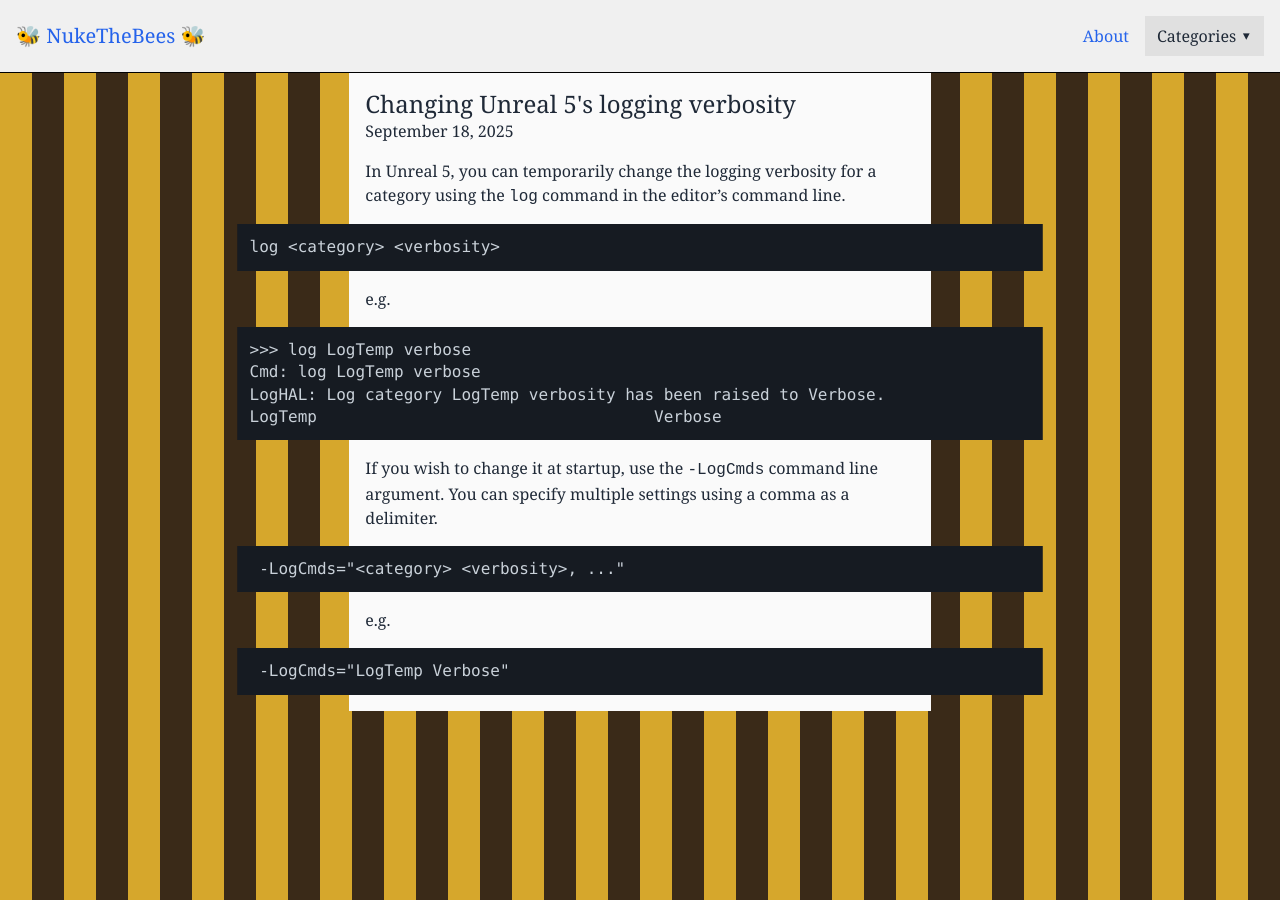
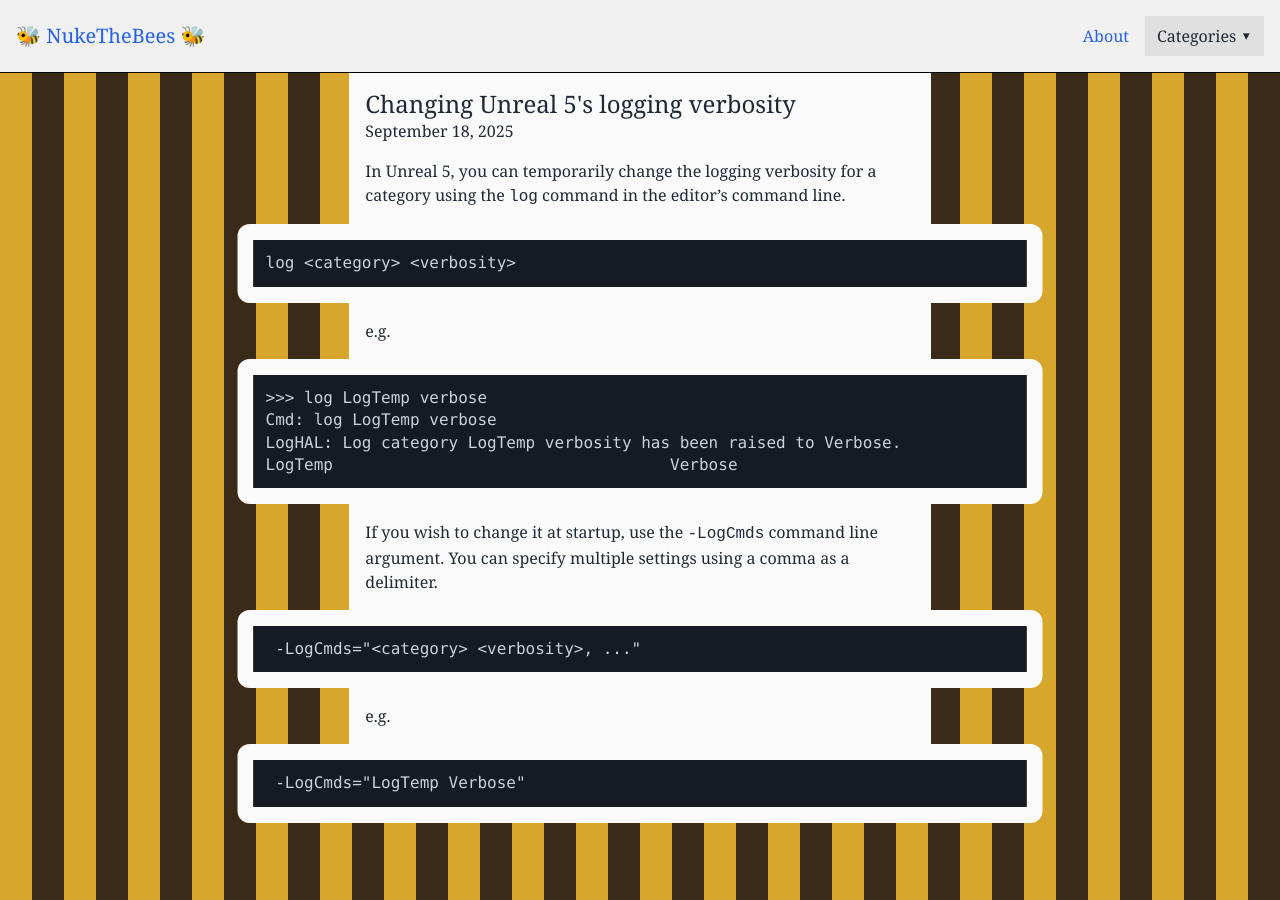
Before and after one commit to nukethebees/nukethebees.github.io, a Jekyll site: the page built from _posts/2025-09-18-unreal-log-mode.md, in a window 1280 px wide. Built offline with Jekyll 4.4.1, drawn with Linux system fonts in a browser that asks for light colours.

Commit message:
Border around code blocks

```diff
--- a/_sass/_post.scss
+++ b/_sass/_post.scss
@@ -37,6 +37,11 @@
     min-width: var(--code-block-width);
     @include breakout(var(--code-block-width));
 
+    background-color: var(--text-background-colour);
+    border: 1rem solid var(--text-background-colour);
+    border-radius: 12px;
+    padding: 0;
+
     div, pre, span {
       background-color: var(--code-background-colour);
     }
@@ -44,6 +49,7 @@
 
     & pre {
       overflow-x: scroll;
+      margin: 0;
     }
   }
 
```
